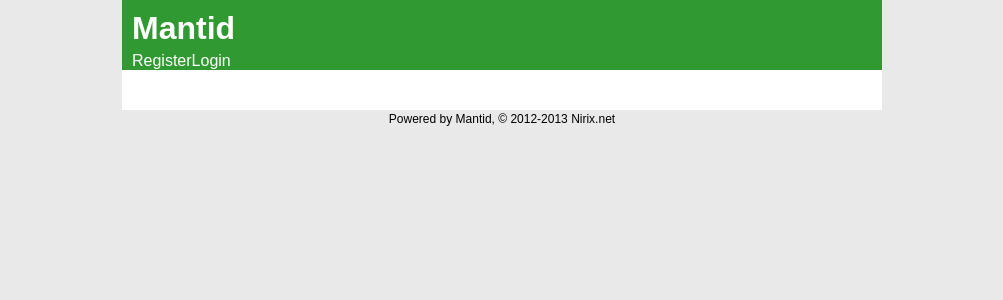
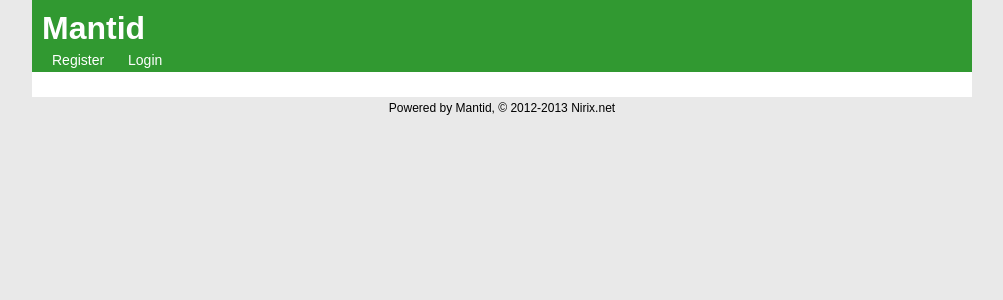
Before and after one commit to nirix-old/mantid_flask, a Python web app: template mantid/templates/projects/view.html in a window 1280 px wide. Shown: the top 300 px of the page, without its empty margins (138-1141 px from the left). Run offline with Jinja, Linux system fonts and the light colour scheme; the template is opened without the code that fills it, so the values that code supplies are empty.

Commit message:
Updated CSS

```diff
--- /dev/null
+++ b/_dev/css/_projects.sass
@@ -0,0 +1,5 @@
+#projects
+  .project
+    h3
+      margin-top: 0
+      margin-bottom: 5px
--- a/_dev/css/mantid.sass
+++ b/_dev/css/mantid.sass
@@ -21,7 +21,7 @@
   background: #e9e9e9
 
 #wrapper
-  width: 760px
+  width: 940px
   margin: 0 auto
 
 a
@@ -47,25 +47,44 @@
     text-decoration: none
 
 #navbar
+  color: #000
+  height: 20px
+  font-size: 14px
+
   ul
-    list-style: none
     margin: 0
     padding: 0
+    list-style: none
 
-    li
-      display: inline
-      float: left
+  li
+    display: inline
 
-  &:after
-    content: ""
-    display: block
-    clear: both
+  a
+    color: #fff
+    padding: 4px 10px
+    text-decoration: none
+
+  a:hover, a:focus, a:active, li.active a
+    background: #fff
+    color: #000
+
+#navbar a
+  -webkit-transition: none
+  -moz-transition: none
+  -o-transition: none
+  transition: none
 
 #page
   background: #fff
   padding: 10px
 
+#page-title
+  margin-top: 0
+  margin-bottom: 5px
+
 #footer
   text-align: center
   font-size: 12px
-  padding: 2px 0
+  padding: 4px 0
+
+@import "projects"
```
Also changed, not shown: public/assets/css/mantid.css.
